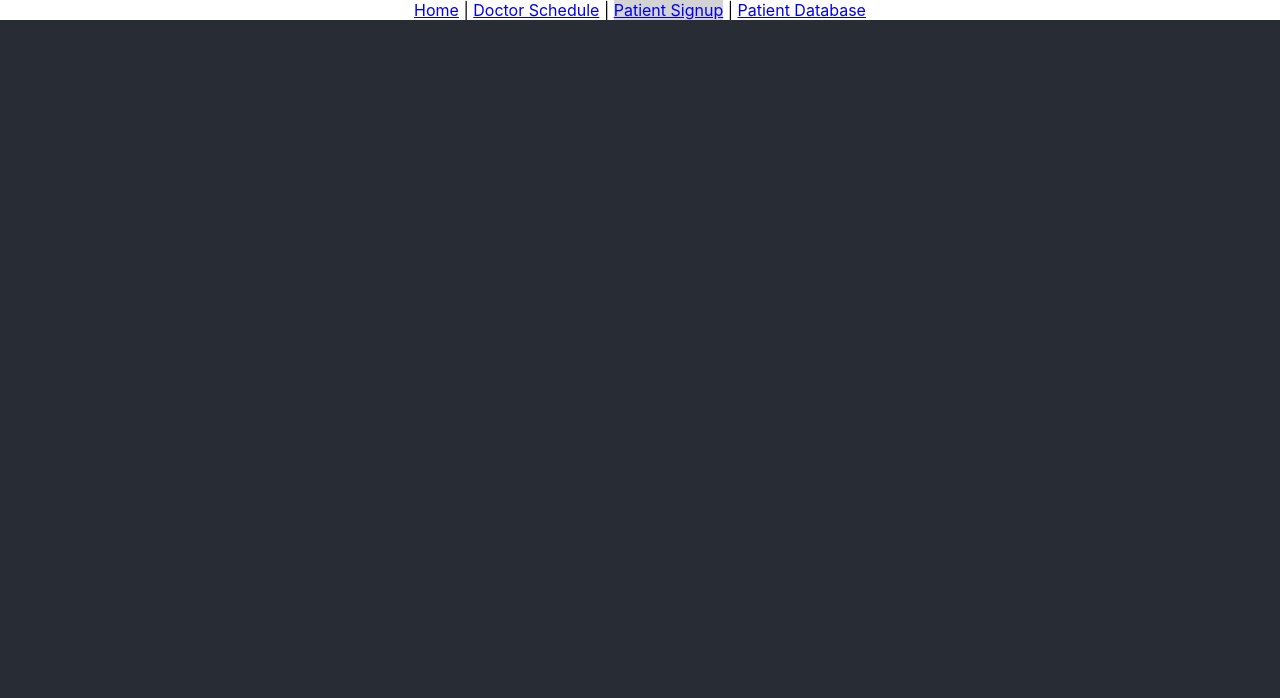
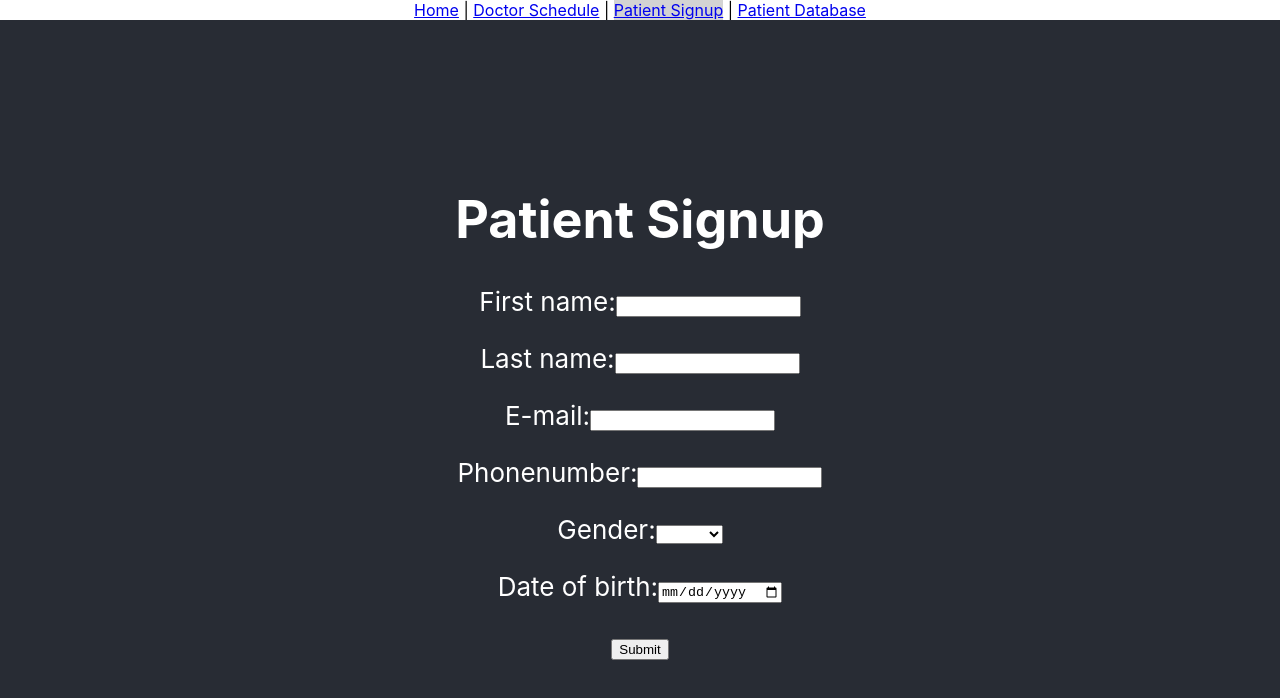
Before and after one commit to mitraws/Amsterdam-GP, a React (Create React App) app: page /PatientSignup in a window 1280 px wide. Shown: the top 698 px of the page. Built offline with nearby package versions, Linux system fonts and the light colour scheme.

Commit message:
Added patients info, button and select

```diff
--- /dev/null
+++ b/src/Components/Button.js
@@ -0,0 +1,5 @@
+import React from 'react';
+
+export default function Button(props) {
+    return <button>{props.name}</button>
+}
--- a/src/Pages/DoctorSchedule.js
+++ b/src/Pages/DoctorSchedule.js
@@ -6,7 +6,9 @@ import Table from '../Components/Table';
 export default function Navbar() {
 const [DocsonDuty, setDocsonDuty] = useState([]);
 
+
   useEffect(() => {
+    setDocsonDuty("Loading ...");
     const fetchData = async () => {
       const data = await Axios.get(
         `https://my-json-server.typicode.com/Codaisseur/patient-doctor-data/doctors`
@@ -15,20 +17,27 @@ const [DocsonDuty, setDocsonDuty] = useState([]);
       setDocsonDuty(data.data);
     };
     fetchData()
+
   }, []);
-  console.log("hello from useState", DocsonDuty)
+
+  if (DocsonDuty === "Loading ...") {
+    return <h1>Loading...</h1>;}
+
+    console.log("hello from useState", DocsonDuty)
 
   return (
     <div>
       <h1>Who is on duty?</h1>
       <table>
+          <tbody>
           <tr>
             <th>Doctor</th>
             <th>Availability</th>
           </tr>
           {DocsonDuty.map(Doctor => (
-            <Table Doctor={Doctor.doctor} Availability={Doctor.onDuty}/>
+            <Table key={Doctor.id} Doctor={Doctor.doctor} Availability={Doctor.onDuty}/>
           ))}
+          </tbody>
       </table>
 
       <Contact />
--- a/src/Pages/PatientDatabase.js
+++ b/src/Pages/PatientDatabase.js
@@ -1,7 +1,48 @@
-import React from 'react';
+import React, { useState, useEffect } from "react";
+import Axios from 'axios';
+import Button from '../Components/Button';
 
-export default function Navbar() {
-    return (
-null
-    )
-    }
+export default function PatientDatabase() {
+const [patientCards, setpatientCards] = useState([]);
+const [selectDoc, setselectDoc] = useState([])
+
+  useEffect(() => {
+    setpatientCards("Loading ...");
+    const fetchData = async () => {
+      const data = await Axios.get(
+        `https://my-json-server.typicode.com/Codaisseur/patient-doctor-data/patients`
+      );
+      console.log("Hello from data", data);
+      setpatientCards(data.data);
+    };
+    fetchData()
+
+  }, []);
+
+  if (patientCards === "Loading ...") {
+    return <h1>Loading...</h1>;}
+
+    console.log("hello from useState", patientCards)
+
+  return (
+    <div>
+      <h1>Patient Database</h1>
+
+      <label>Doctor:{" "}<select onChange={(e) => setselectDoc(e.target.value)}>
+          <option value="selectDoc"></option>
+          </select>
+          </label>
+
+           {patientCards.map(Patient => {
+        return <ul align="left" className="sub-menu" type="none" key={Patient.id}>
+            <li> Name:{Patient.firstName} {Patient.lastName}</li>
+        <li> ID:{Patient.id} </li>
+        <li>Date of Birth:{Patient.dateOfBirth}</li><Button name="Show details"/></ul>
+
+          console.log("Hello from mapping", Patient)
+
+           })}
+
+    </div>
+  );
+  }
--- a/src/Pages/PatientSignup.js
+++ b/src/Pages/PatientSignup.js
@@ -1,7 +1,98 @@
-import React from 'react';
+import React, { useState, useEffect } from "react";
 
 export default function Navbar() {
-    return (
-null
-    )
-    }
+const [submitConfirm, setSubmitconfirm] = useState(false)
+const [gender, setGender] = useState("")
+const [dob, setDob] = useState("")
+
+
+const initialState = {firstName:"", lastName:"", email:"", phone:""}
+const [newPatient, setnewPatient] = useState(initialState)
+
+  const SubmitHandler = (event) => {
+    event.preventDefault()
+    console.log("Hello from newPatient", newPatient, gender, dob)
+
+    // const { firstName, lastName, email, phone } = newPatient
+    // if (firstName.length > 0 && lastName.length > 0 && email.length > 0 && phone.length > 0) {
+    // setSubmitconfirm(true)
+    // } else {
+    // setSubmitconfirm(false)
+    // }
+  };
+
+// if (submitConfirm === true){
+// return <p>Your information has successfully been submitted.</p>
+//}
+
+  return (
+      <div>
+          <h1>Patient Signup</h1>
+    <form onSubmit={SubmitHandler}>
+      <p>
+        <label>
+          First name:
+          <input
+            type="text"
+            value={newPatient.firstName}
+            onChange={(e) => setnewPatient({...newPatient,firstName:e.target.value})}
+          />
+        </label>
+      </p>
+      <p>
+        <label>
+          Last name:
+          <input
+            type="text"
+            value={newPatient.lastName}
+            onChange={(e) => setnewPatient({...newPatient,lastName:e.target.value})}
+          />
+        </label>
+      </p>
+      <p>
+        <label>
+          E-mail:
+          <input
+            type="text"
+            value={newPatient.email}
+            onChange={(e) => setnewPatient({...newPatient,email:e.target.value})}
+          />
+        </label>
+      </p>
+      <p>
+        <label>
+          Phonenumber:
+          <input
+            type="number"
+            value={newPatient.phone}
+            onChange={(e) => setnewPatient({...newPatient,phone:e.target.value})}
+          />
+        </label>
+      </p>
+<p>
+        <label>
+          Gender:
+          <select onChange={(e) => setGender(e.target.value)}>
+          <option value="gender"></option>
+        <option value="gender">Male</option>
+          <option value="gender">Female</option>
+          </select>
+        </label>
+      </p>
+      <p>  <label>
+          Date of birth:
+          <input
+            type="date"
+            value={dob}
+            onChange={(e) => setDob(e.target.value)}
+          />
+        </label>
+      </p>
+      <p>
+        <input type="submit" value="Submit" />
+        </p>
+      </form>
+      </div>
+
+  );
+}
```
